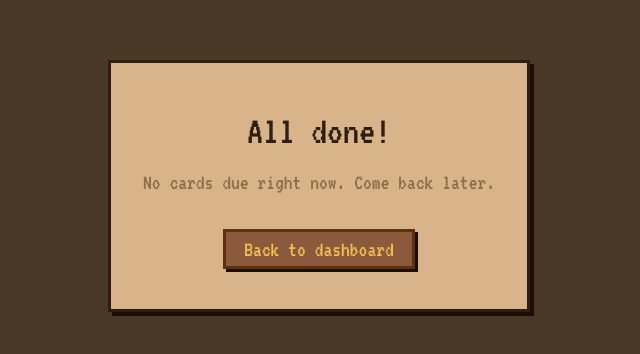
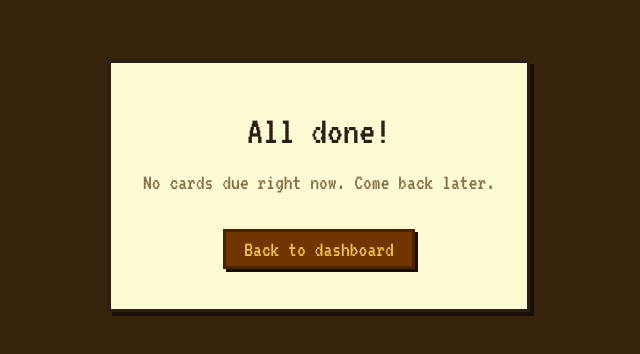
Before and after one commit to sofiaojeda-cmd/german-flashcards, a Next.js app: page /review in a window 1280 px wide. Shown: the part 214-568 px from the top of the page, without its empty margins (321-961 px from the left). Built offline with nearby package versions, Linux system fonts and the light colour scheme.

Commit message:
New palette: dark brown base, cream panels, orange primary button

```diff
--- a/src/app/globals.css
+++ b/src/app/globals.css
@@ -4,7 +4,7 @@
 
 /* ── Color usage rules ───────────────────────────────────────────
    ON DARK BACKGROUNDS (--bg-base, --bg-panel-dark):
-     Primary text  →  --text-light  (#f4e4c1, cream)
+     Primary text  →  --text-light  (#FDFBD4, cream)
      Secondary     →  --text-muted  (#8b6f47)
      Accents/XP    →  --accent-gold (#f0c050)  ← gold is ONLY valid on dark bg
 
@@ -17,19 +17,20 @@
    The other accents (green/red/blue/purple) are semantic indicators
    only (gender colors, ratings, streak) — not general body text.
 
-   ghost variant PixelButton: transparent bg, --text-primary, no border/shadow.
-   Use on parchment (--bg-panel) for safe/cancel actions (e.g. "Keep reviewing").
+   ghost variant PixelButton: transparent bg, inherited text color, no border/shadow.
+   Use for safe/cancel actions (e.g. "Keep reviewing"). It follows whatever
+   surface it sits on, so it reads on parchment and on the page background alike.
 ── */
 
 /* ── Design tokens ───────────────────────────────────────────── */
 :root {
-  --bg-base:        #4a3826;
-  --bg-panel:       #d9b48a;
-  --bg-panel-dark:  #8b5a3c;
+  --bg-base:        #38240D;
+  --bg-panel:       #FDFBD4;
+  --bg-panel-dark:  #713600;
   --border-dark:    #2d1f14;
   --border-mid:     #6b4423;
   --text-primary:   #2d1f14;
-  --text-light:     #f4e4c1;
+  --text-light:     #FDFBD4;
   --text-muted:     #8b6f47;
   --accent-gold:    #f0c050;
   --accent-green:   #6ab04c;
@@ -38,8 +39,14 @@
   --accent-purple:   #8e44ad;
   --accent-mastered: #c07830;
 
+  /* Primary action fill — the one call to action per screen (dashboard CTA).
+     Cream on this reads 4.3:1, which clears AA at the lg button size (28px)
+     but not at body size. Keep it on large buttons only. */
+  --accent-primary: #C05800;
+
   /* ── Component border tokens (darker shade of own fill color) ── */
-  --button-default-border:  #5c3010;
+  --button-default-border:  #4a2200;
+  --button-primary-border:  #7a3700;
   --button-danger-border:   #8b1a11;
   --button-blue-border:     #2a5c8a;
   --input-border:           #b07830;
--- a/src/components/pixel/PixelButton.tsx
+++ b/src/components/pixel/PixelButton.tsx
@@ -3,7 +3,7 @@
 import * as React from "react";
 import { Slot } from "@radix-ui/react-slot";
 
-type Variant = "default" | "secondary" | "danger" | "ghost" | "blue";
+type Variant = "default" | "primary" | "secondary" | "danger" | "ghost" | "blue";
 type Size = "sm" | "md" | "lg";
 
 type PixelButtonProps = React.ButtonHTMLAttributes<HTMLButtonElement> & {
@@ -21,6 +21,14 @@ const variantStyles: Record<Variant, React.CSSProperties> = {
     border: "3px solid var(--button-default-border)",
     boxShadow: "3px 3px 0 var(--shadow)",
   },
+  // The single call to action on a screen. Orange fill, cream label.
+  // Reserve it: two primaries side by side means neither is primary.
+  primary: {
+    backgroundColor: "var(--accent-primary)",
+    color: "var(--text-light)",
+    border: "3px solid var(--button-primary-border)",
+    boxShadow: "3px 3px 0 var(--shadow)",
+  },
   secondary: {
     backgroundColor: "var(--bg-panel-dark)",
     color: "var(--text-light)",
@@ -33,10 +41,12 @@ const variantStyles: Record<Variant, React.CSSProperties> = {
     border: "3px solid var(--button-danger-border)",
     boxShadow: "3px 3px 0 var(--shadow)",
   },
-  // Plain text button — transparent bg, no border/shadow. Use on parchment (--bg-panel).
+  // Plain text button — transparent bg, no border/shadow.
+  // Takes the surrounding text color so it stays legible on parchment
+  // (dark text) and on the page background (cream) without a second variant.
   ghost: {
     backgroundColor: "transparent",
-    color: "var(--text-primary)",
+    color: "inherit",
     border: "none",
     boxShadow: "none",
   },
--- a/src/components/pixel/PixelCard.tsx
+++ b/src/components/pixel/PixelCard.tsx
@@ -24,7 +24,7 @@ export function PixelCard({
           : "3px 3px 0 var(--shadow)",
         color: shade === "dark" ? "var(--text-light)" : "var(--text-primary)",
         // Override --text-muted locally so secondary text stays readable on dark backgrounds
-        ["--text-muted" as string]: shade === "dark" ? "rgba(244, 228, 193, 0.55)" : undefined,
+        ["--text-muted" as string]: shade === "dark" ? "rgba(253, 251, 212, 0.55)" : undefined,
         padding: "16px",
         ...style,
       }}
```
